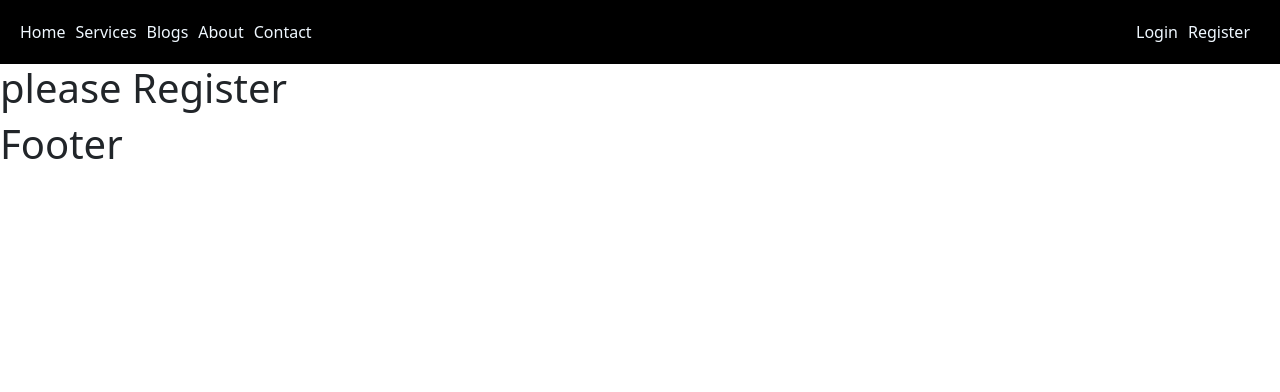
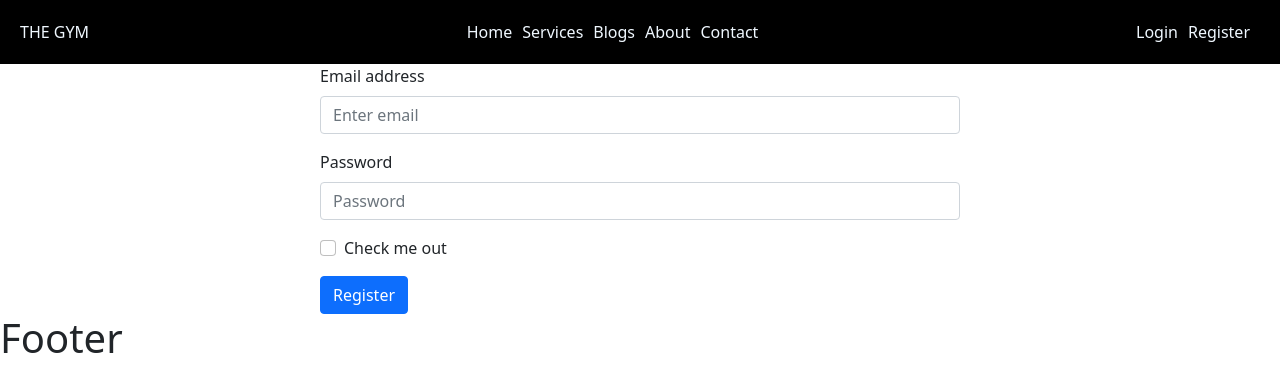
Before and after one commit to pixprocoder/fitness-center, a React (Create React App) app: page /register in a window 1280 px wide. Shown: the top 392 px of the page. Built offline with nearby package versions, Linux system fonts and the light colour scheme.

Commit message:
login and register component setup complited

```diff
--- a/public/index.html
+++ b/public/index.html
@@ -24,7 +24,7 @@
       work correctly both with client-side routing and a non-root public URL.
       Learn how to configure a non-root public URL by running `npm run build`.
     -->
-    <title>React App</title>
+    <title>THE GYM |</title>
   </head>
   <body>
     <noscript>You need to enable JavaScript to run this app.</noscript>
--- a/src/pages/Home/Banner/Banner.css
+++ b/src/pages/Home/Banner/Banner.css
@@ -1,11 +1,14 @@
-.carousel .carousel-item {
+
+  .carousel .carousel-item {
     height: 500px;
+
   }
 
-  .carousel-item img {
+  carousel-item img {
       position: absolute;
       object-fit:cover;
       top: 0;
       left: 0;
       min-height: 500px;
-  }
+
+}
--- a/src/pages/Home/Home/Home.js
+++ b/src/pages/Home/Home/Home.js
@@ -1,12 +1,12 @@
 import React from "react";
 import Banner from "../Banner/Banner";
+import Services from "../Services/Services";
 
 const Home = () => {
   return (
     <div>
       <Banner />
-      <h1>I am from home</h1>
-      <button className="btn btn-primary">clicl</button>
+      <Services />
     </div>
   );
 };
--- a/src/pages/Home/Services/Services.js
+++ b/src/pages/Home/Services/Services.js
@@ -1,9 +1,12 @@
 import React from "react";
+import useService from "../../../hooks/useService";
 
 const Services = () => {
+  const [services, setServices] = useService([]);
+  console.log(services);
   return (
     <div>
-      <h1>Service here</h1>
+      <h1>Service here </h1>
     </div>
   );
 };
--- a/src/pages/Register/Login/Login.js
+++ b/src/pages/Register/Login/Login.js
@@ -1,9 +1,25 @@
 import React from "react";
+import { Button, Form } from "react-bootstrap";
 
 const Login = () => {
   return (
     <div>
-      <h1>Please login</h1>
+      <h1 className="text-center my-2">Please login</h1>
+      <Form className="w-50 mx-auto">
+        <Form.Group className="mb-3" controlId="formBasicEmail">
+          <Form.Label>Email address</Form.Label>
+          <Form.Control type="email" placeholder="Enter email" />
+        </Form.Group>
+
+        <Form.Group className="mb-3" controlId="formBasicPassword">
+          <Form.Label>Password</Form.Label>
+          <Form.Control type="password" placeholder="Password" />
+        </Form.Group>
+
+        <Button variant="primary" type="submit">
+          Login
+        </Button>
+      </Form>
     </div>
   );
 };
--- a/src/pages/Register/Register/Register.js
+++ b/src/pages/Register/Register/Register.js
@@ -1,10 +1,25 @@
 import React from "react";
+import { Button, Form } from "react-bootstrap";
 
 const Register = () => {
   return (
-    <div>
-      <h1>please Register</h1>
-    </div>
+    <Form className="w-50 mx-auto">
+      <Form.Group className="mb-3" controlId="formBasicEmail">
+        <Form.Label>Email address</Form.Label>
+        <Form.Control type="email" placeholder="Enter email" />
+      </Form.Group>
+
+      <Form.Group className="mb-3" controlId="formBasicPassword">
+        <Form.Label>Password</Form.Label>
+        <Form.Control type="password" placeholder="Password" />
+      </Form.Group>
+      <Form.Group className="mb-3" controlId="formBasicCheckbox">
+        <Form.Check type="checkbox" label="Check me out" />
+      </Form.Group>
+      <Button variant="primary" type="submit">
+        Register
+      </Button>
+    </Form>
   );
 };
 
--- a/src/pages/Shared/Header/Header.js
+++ b/src/pages/Shared/Header/Header.js
@@ -6,6 +6,9 @@ const Header = () => {
   return (
     <>
       <nav>
+        <div>
+          <Link to="/">THE GYM</Link>
+        </div>
         <div>
           <Link to="/home">Home</Link>
           <Link to="/services">Services</Link>
```
